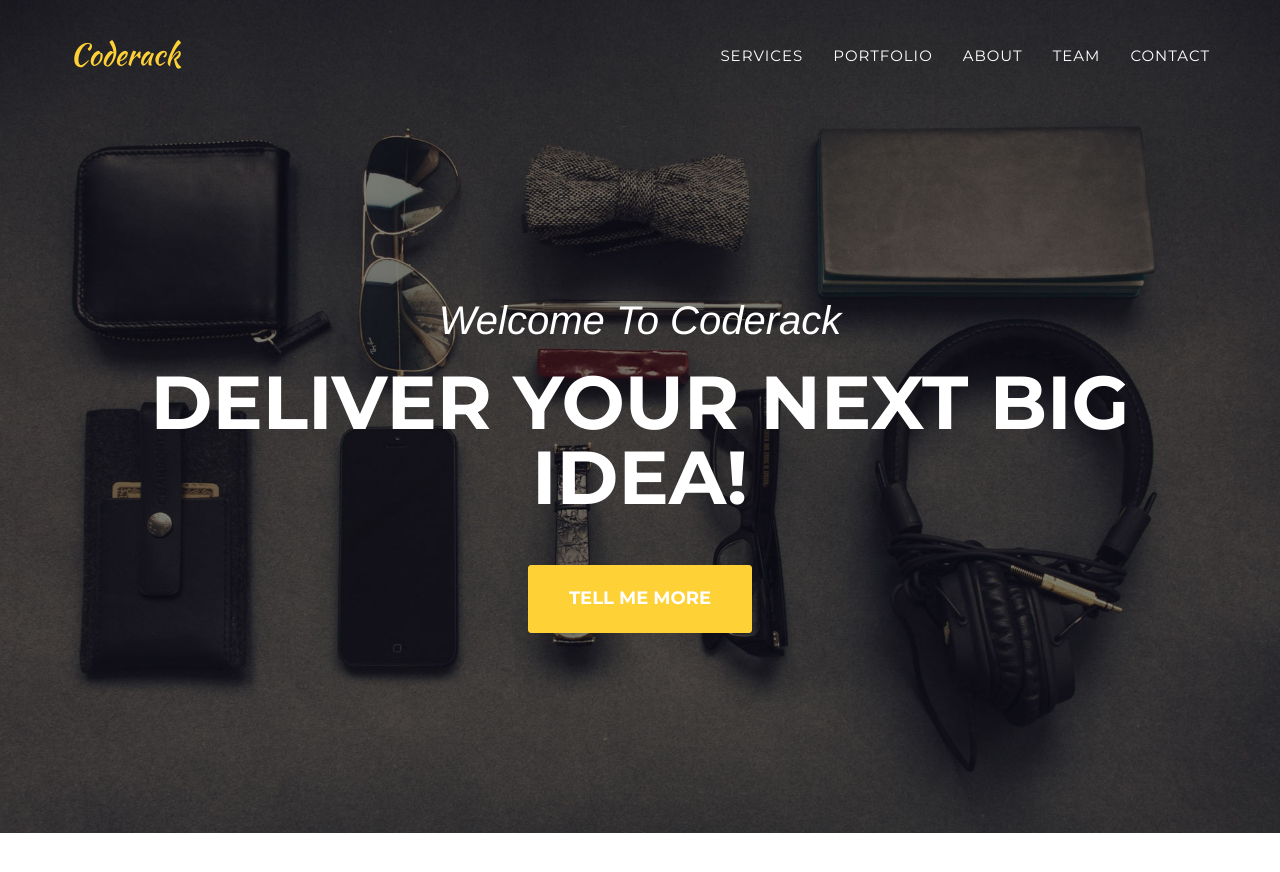
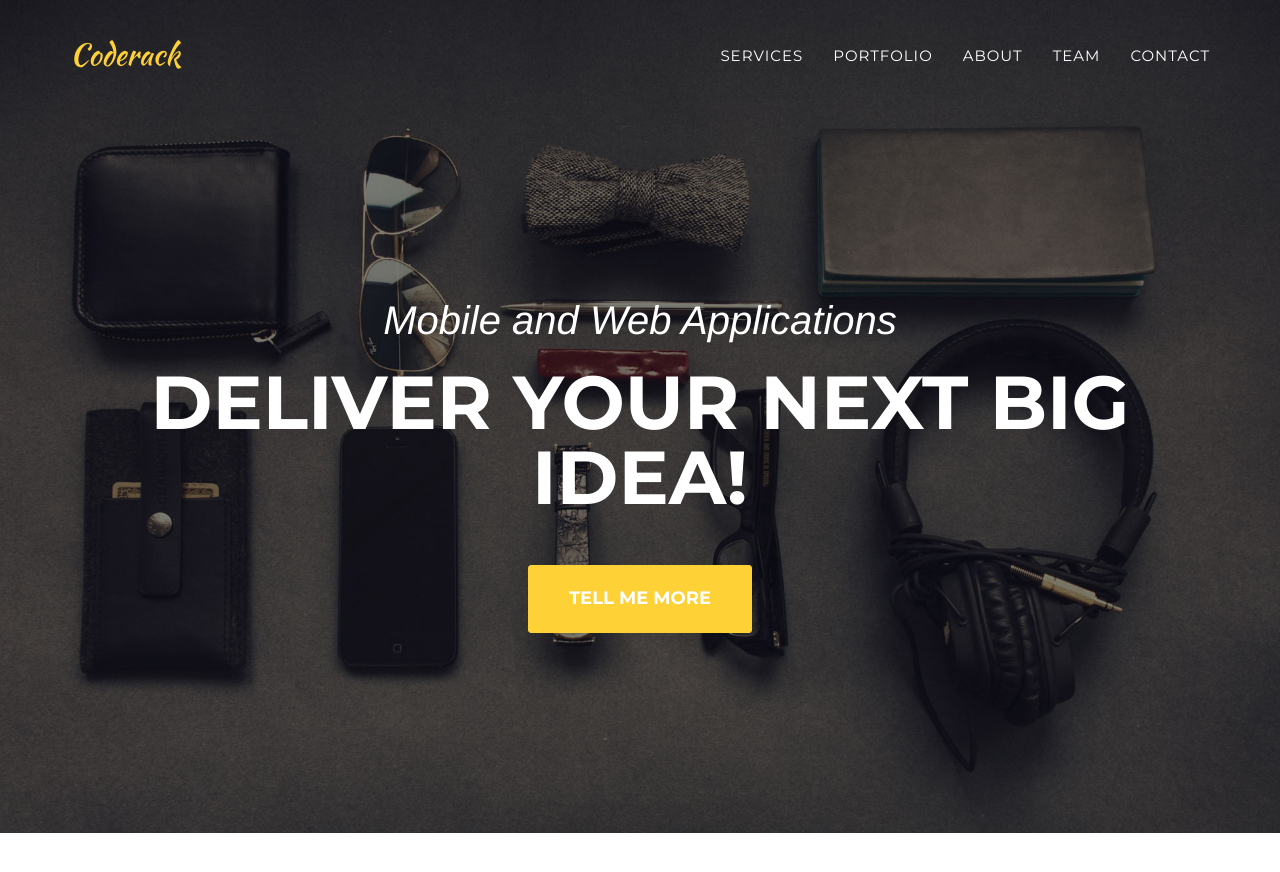
Before and after one commit to coderack/coderack.github.io, a Jekyll site: the page built from index.html, in a window 1280 px wide and 900 px high. Shown: the top 872 px of the window. Built offline with Jekyll 4.4.1, drawn with Linux system fonts in a browser that asks for light colours; some web fonts are replaced.

Commit message:
Updated header.html

```diff
--- a/_includes/header.html
+++ b/_includes/header.html
@@ -44,7 +44,7 @@
     <header>
         <div class="container">
             <div class="intro-text">
-                <div class="intro-lead-in">Welcome To Coderack</div>
+                <div class="intro-lead-in">Mobile and Web Applications</div>
                 <div class="intro-heading">Deliver Your Next Big Idea!</div>
                 <a href="#services" class="page-scroll btn btn-xl">Tell Me More</a>
             </div>
```
